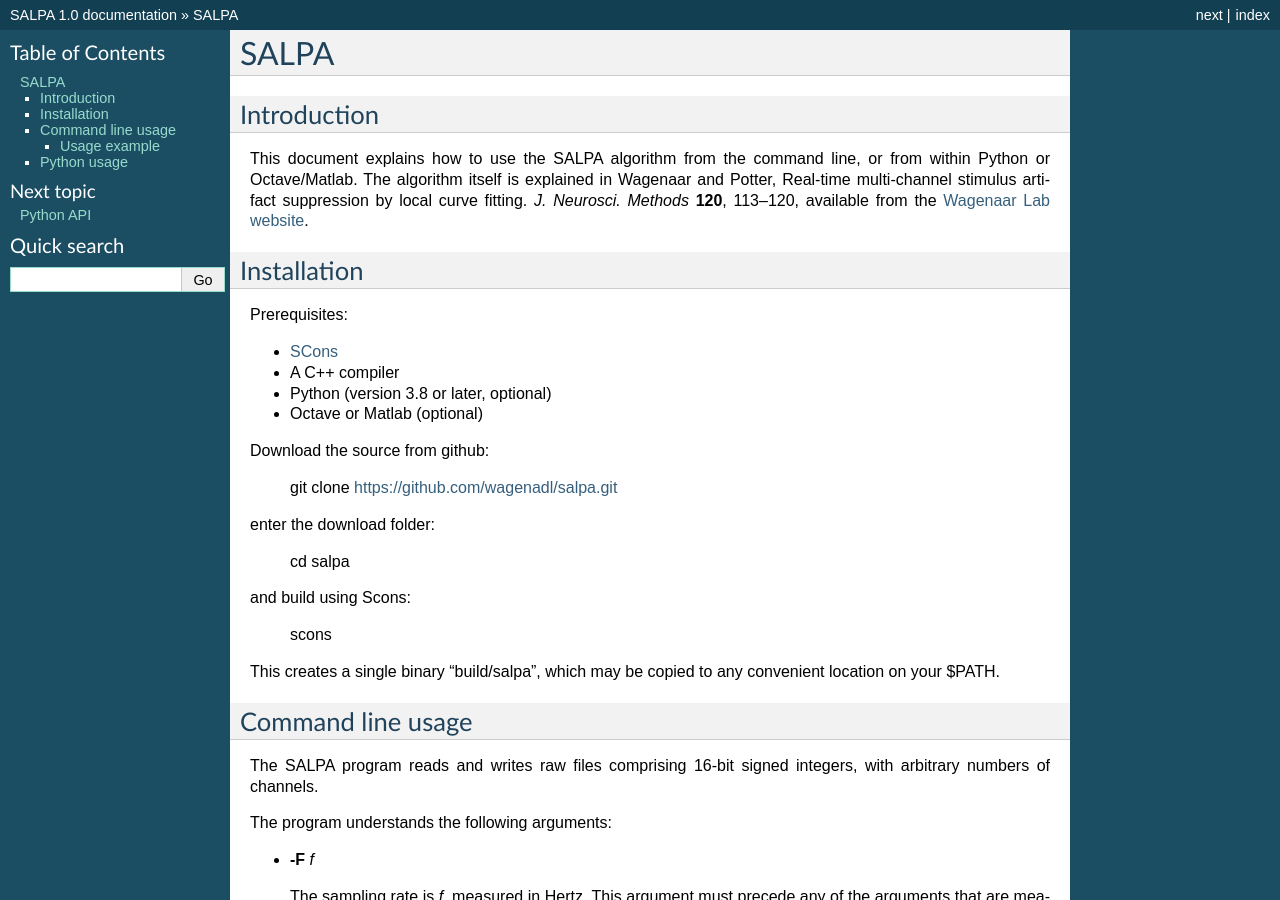
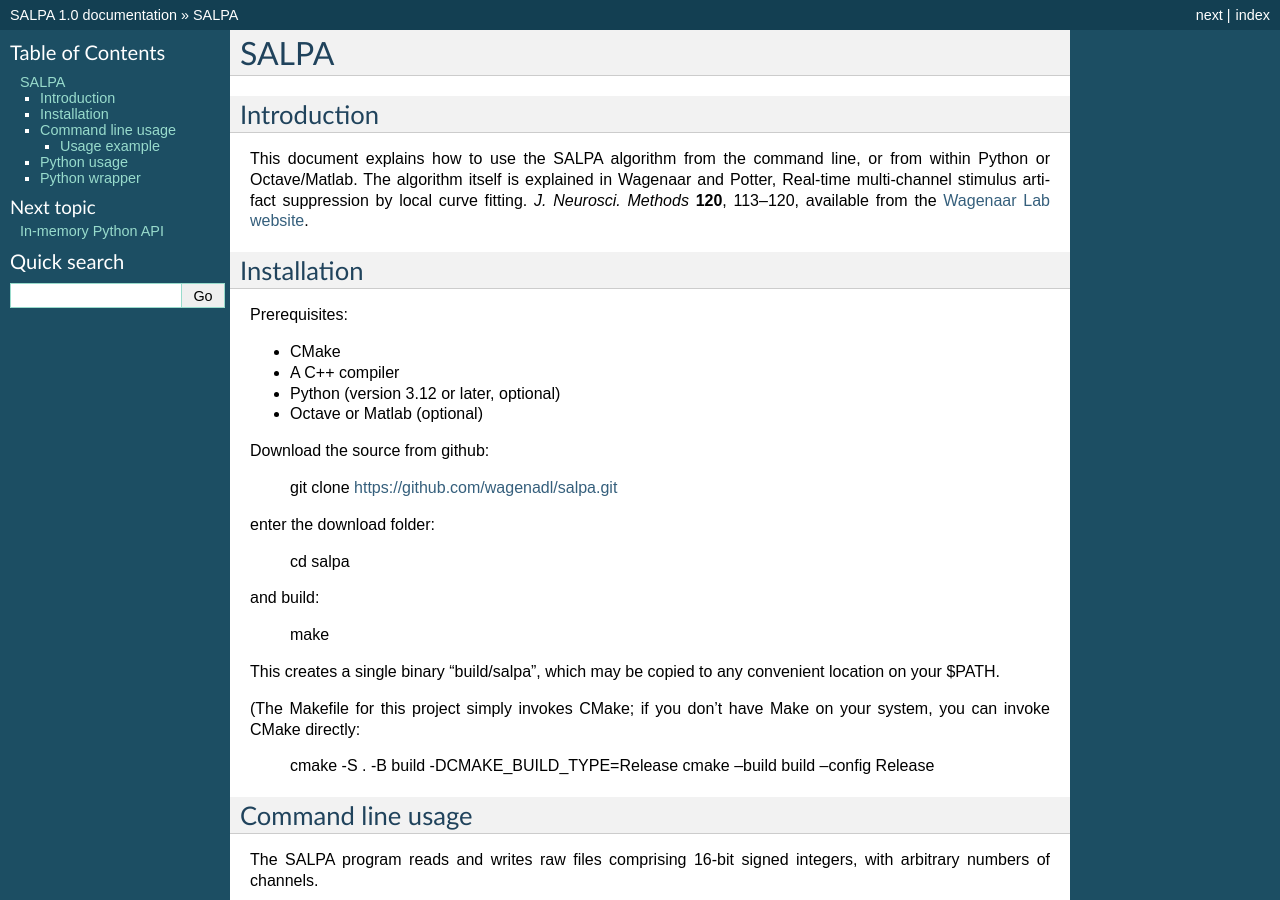
Before and after one commit to wagenadl/salpa, a Sphinx documentation site: the page built from docs/source/index.rst, in a window 1280 px wide and 900 px high. Built offline with Sphinx 7.4.7, drawn with Linux system fonts in a browser that asks for light colours; some of the changed text lies outside the part shown.

Commit message:
Working on docs

```diff
--- a/docs/source/conf.py
+++ b/docs/source/conf.py
@@ -36,8 +36,9 @@ extensions = [
     'sphinx.ext.duration',
     'sphinx.ext.doctest',
     'sphinx.ext.autodoc',
-    'sphinx.ext.autosectionlabel'
 ]
+
+autodoc_mock_imports = ['salpa.salpapy']
 
 # Add any paths that contain templates here, relative to this directory.
 templates_path = ['_templates']
--- a/docs/source/index.rst
+++ b/docs/source/index.rst
@@ -19,9 +19,9 @@ Installation
 
 Prerequisites:
 
-- `SCons <https://scons.org>`_
+- CMake
 - A C++ compiler
-- Python (version 3.8 or later, optional)
+- Python (version 3.12 or later, optional)
 - Octave or Matlab (optional)
 
 Download the source from github:
@@ -32,12 +32,18 @@ enter the download folder:
 
     cd salpa
 
-and build using Scons:
+and build:
 
-    scons
+    make
 
 This creates a single binary "build/salpa", which may be copied to any
 convenient location on your $PATH.
+
+(The Makefile for this project simply invokes CMake; if you don't have Make on your system, you can invoke CMake directly:
+
+    cmake -S . -B build -DCMAKE_BUILD_TYPE=Release
+    cmake --build build --config Release
+
 
 Command line usage
 ------------------
@@ -178,13 +184,29 @@ To process a Neuropixels file recorded by OpenEphys:
 Python usage
 ------------
 
-A Python module named “salpa” is provided to wrap around the binary.
+A Python module named “salpa” is provided that can apply the SALPA
+algorithm to in-memory data.
 
-This module defines two functions: :ref:`salpaparams` and :ref:`salparun`.
 
 
 .. toctree::
    :maxdepth: 1
-   :caption: TOC
 
    python
+
+
+
+
+Python wrapper
+--------------
+
+A Python module named “salpa” is provided to wrap around the binary.
+
+This module defines two functions: :ref:`params` and :ref:`run` to
+define parameters for the underlying executable and to actually run
+it.
+
+.. toctree::
+   :maxdepth: 1
+
+   pythonwrapper
```
Also changed, not shown: docs/source/python.rst (+9 -11 lines), docs/source/pythonwrapper.rst (added, +16 -0 lines).
